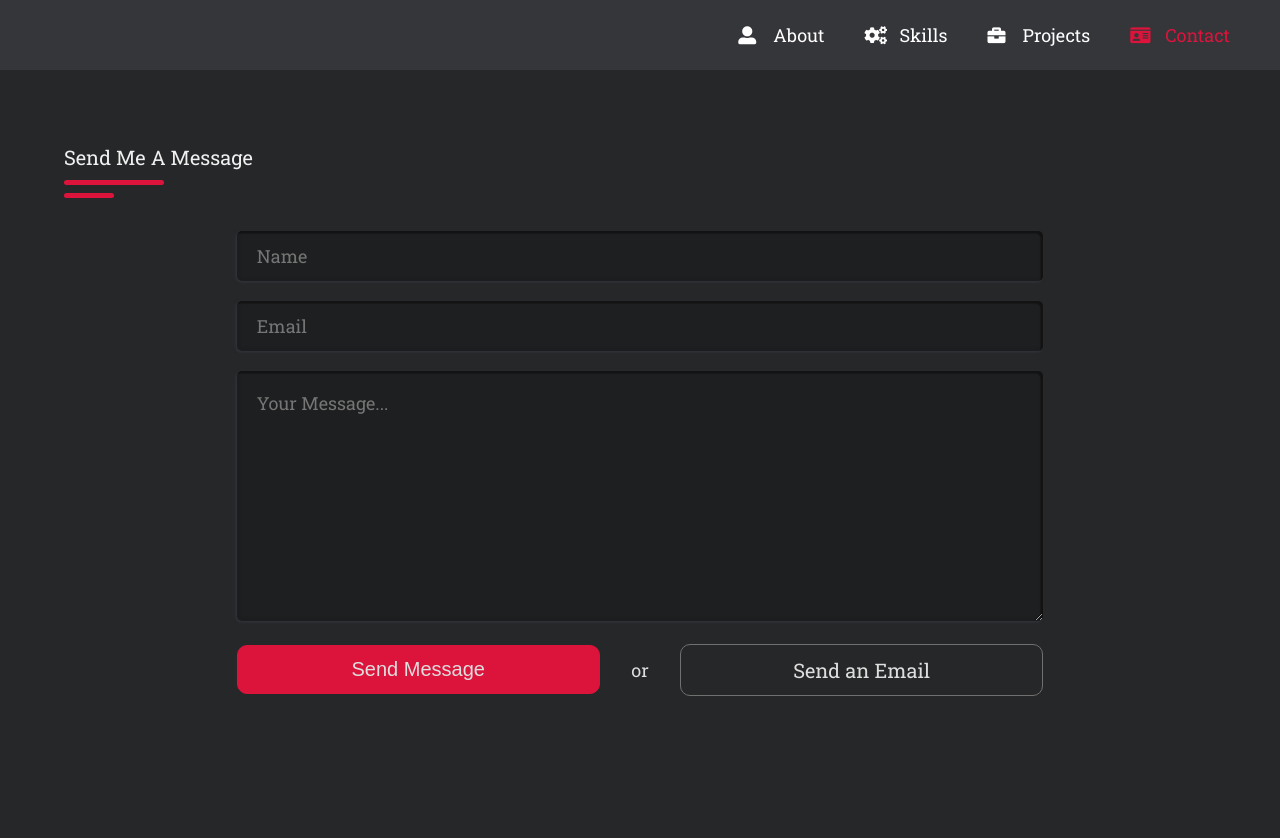
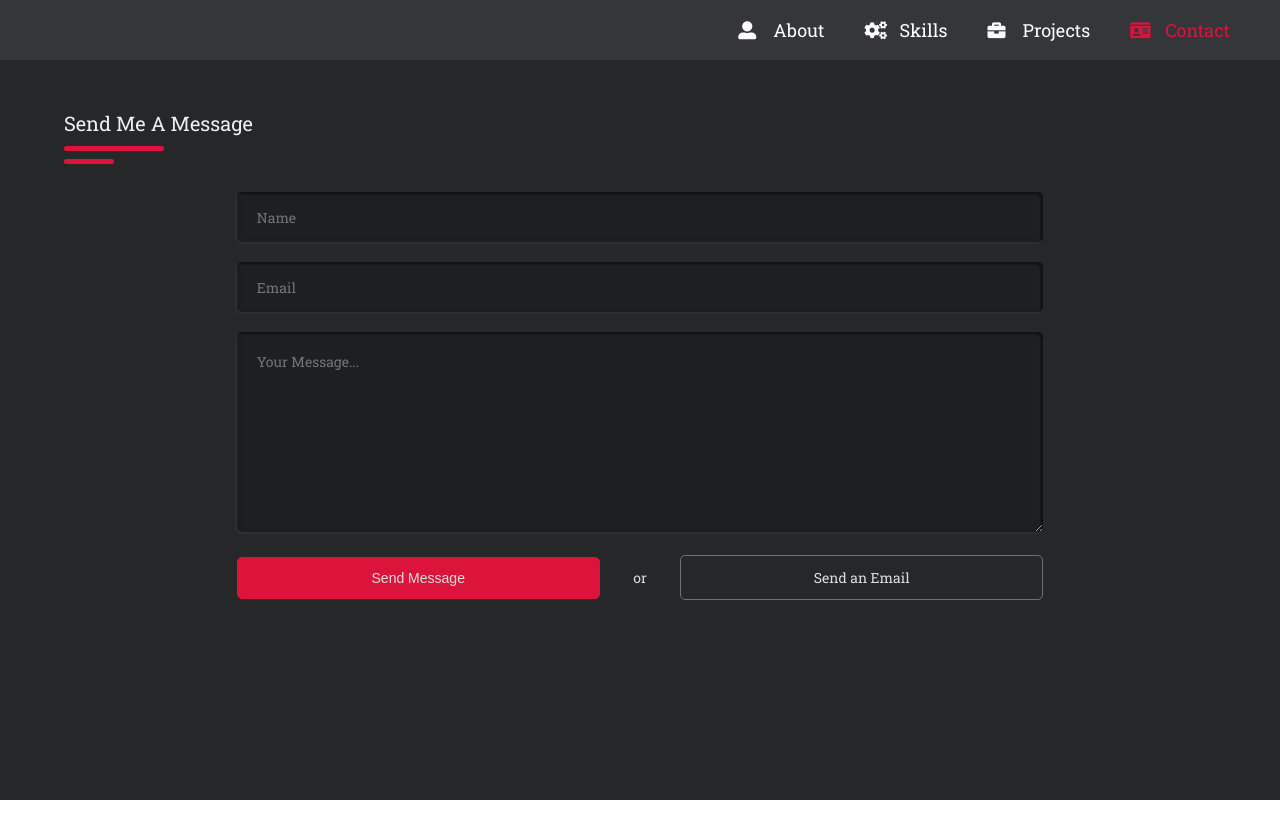
Before and after one commit to abid-shahriar/react-portfolio, a React (Create React App) app: page /contact in a window 1280 px wide. Shown: the top 838 px of the page. After the commit the page ends 800 px from the top, so only its background shows below. Built offline with nearby package versions, Linux system fonts and the light colour scheme.

Commit message:
alignment fixes

```diff
--- a/src/components/main/_main.styles.scss
+++ b/src/components/main/_main.styles.scss
@@ -1,7 +1,7 @@
 #main {
 	width: 100%;
-  min-height: 100vh;
-  max-height: 100vh;
+	min-height: calc(100vh - 6rem);
+	max-height: calc(100vh - 6rem);
 	@include flexbox(column);
 	overflow-y: scroll;
 	scroll-behavior: smooth;
--- a/src/components/nav/_nav.styles.scss
+++ b/src/components/nav/_nav.styles.scss
@@ -1,6 +1,6 @@
 #nav {
 	width: 100%;
-	height: 7rem;
+	height: 6rem;
 	background-color: var(--dark-1);
 	@include flexbox(column);
 	align-items: stretch;
--- a/src/components/sections/contact/_contact.styles.scss
+++ b/src/components/sections/contact/_contact.styles.scss
@@ -1,14 +1,15 @@
 .contact {
 	.section-wrapper {
-    min-height: 100vh;
 		display: flex;
 		flex-direction: column;
-    justify-content: space-evenly;
+		justify-content: flex-start;
 	}
 
 	.contact-form {
 		width: 70%;
 		margin: 0 auto;
+		margin-top: 2rem;
+		@include flexbox;
 
 		@media (max-width: 1000px) {
 			width: 100%;
@@ -35,7 +36,7 @@
 				font-family: inherit;
 				display: none;
 
-        &[for="message"] {
+				&[for='message'] {
 					top: 2rem;
 					transform: translateY(0%);
 				}
@@ -51,7 +52,7 @@
 				outline: none;
 				background-color: transparent;
 				@include boxshadow;
-        font-size: 1.8rem;
+				font-size: 1.4rem;
 				font-family: inherit;
 
 				@media (max-width: 700px) {
@@ -72,7 +73,7 @@
 			}
 
 			textarea {
-        height: 25rem;
+				height: 20rem;
 
 				@media (max-width: 700px) {
 					height: 20rem;
@@ -90,7 +91,7 @@
 				}
 
 				span {
-          font-size: 1.8rem;
+					font-size: 1.4rem;
 				}
 
 				button,
@@ -103,11 +104,11 @@
 					text-decoration: none;
 					background-color: transparent;
 					border: 1px solid var(--green);
-          font-size: 2rem;
+					font-size: 1.4rem;
 					transition: 0.25s;
 					color: var(--white-1);
 					cursor: pointer;
-          border-radius: 10px;
+					border-radius: 5px;
 					width: 45%;
 					background-color: var(--green);
 
--- a/src/components/sections/projects/_projects.styles.scss
+++ b/src/components/sections/projects/_projects.styles.scss
@@ -38,6 +38,7 @@
 					font-size: 1.8rem;
 					text-transform: capitalize;
 					margin-top: 1rem;
+					font-weight: 400;
 				}
 
 				p {
--- a/src/sass/_global.scss
+++ b/src/sass/_global.scss
@@ -30,17 +30,18 @@
 .section {
 	width: 90%;
 	margin: 0 auto;
-	min-height: 100vh;
+	min-height: calc(100vh - 6rem);
 	animation: sectionChange 1s ease-in-out;
 }
 
 .section-wrapper {
 	@include flexbox(column);
-	min-height: calc(100vh - 7rem);
-	padding: 5rem 0 15rem;
+	justify-content: flex-start;
+	min-height: calc(100vh - 6rem);
+	padding: 5rem 0;
 
 	@media (max-width: 700px) {
-		padding: 5rem 0 10rem 0;
+		padding: 5rem 0;
 	}
 }
 
```
Lines whose indentation alone changed are shown as unchanged.
